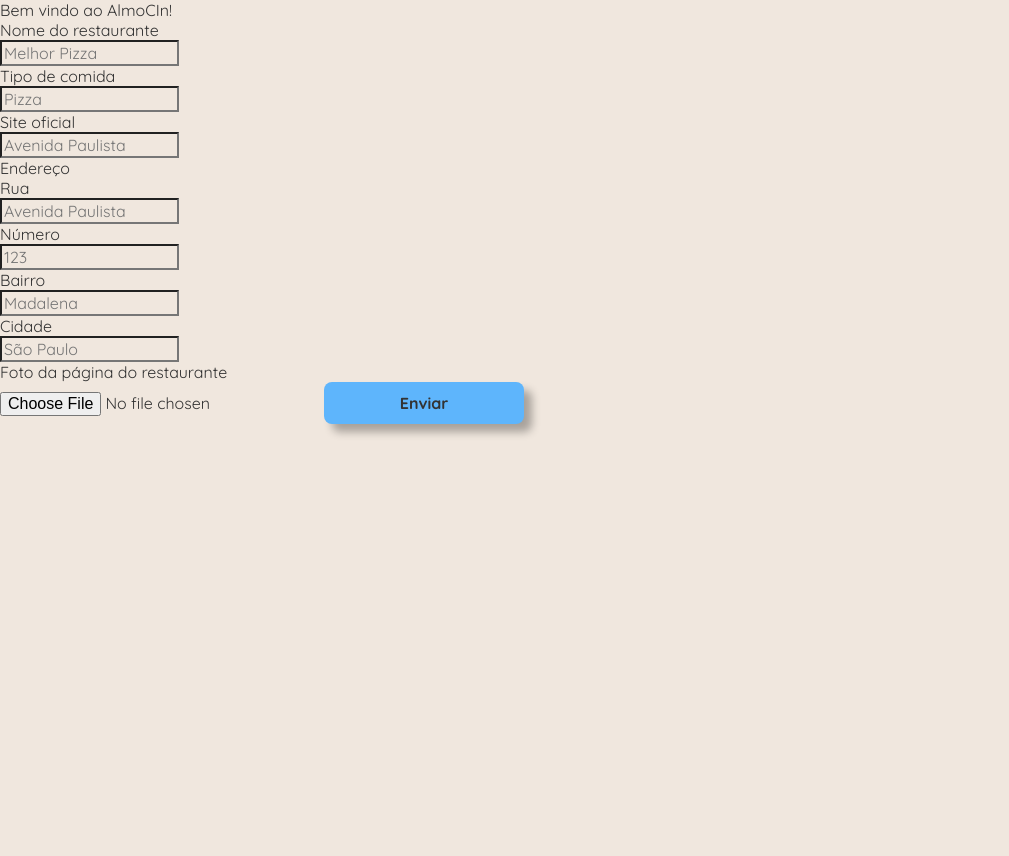
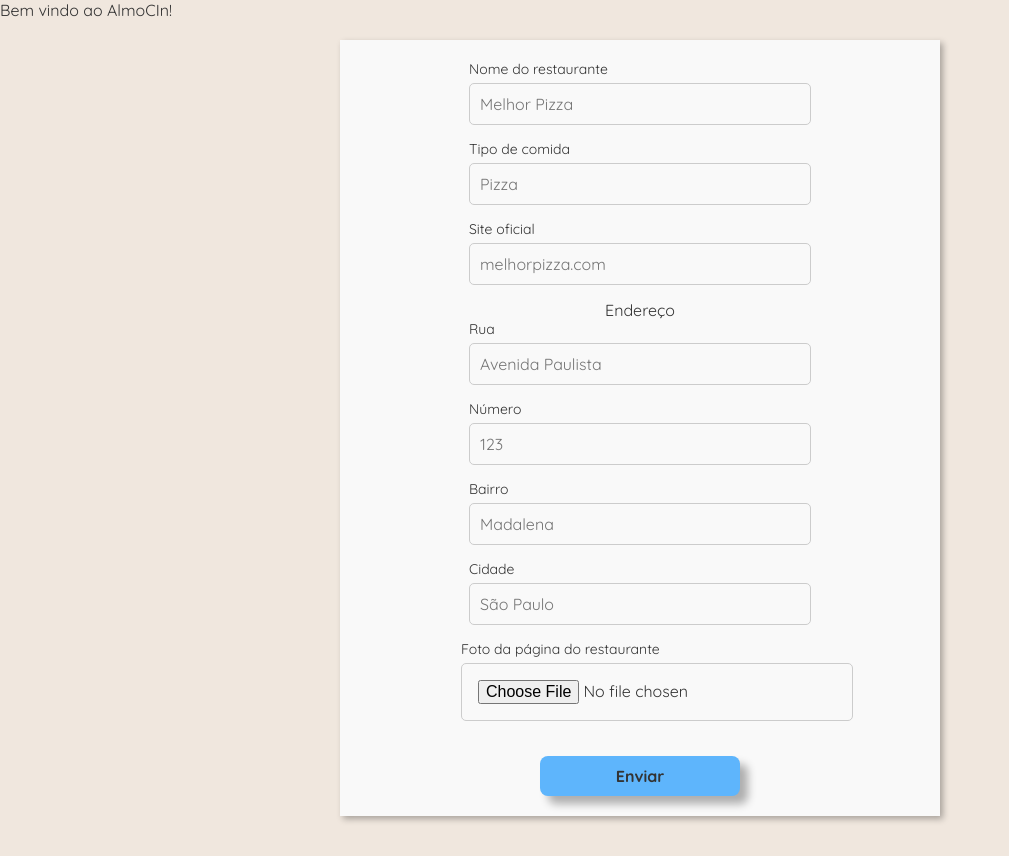
Before and after one commit to Software-Engineering-Assistantship/ess-base-project, a React (Create React App) app in the folder frontend/: page /restaurants/create in a window 1280 px wide. Shown: the whole page, without its empty margins (0-1009 px from the left). Before the commit the page ends 800 px from the top, so only its background shows below. Built offline with nearby package versions, Linux system fonts and the light colour scheme.

Commit message:
feat(restaurants): form working

```diff
--- a/frontend/src/routes/RestaurantCreate.js
+++ b/frontend/src/routes/RestaurantCreate.js
@@ -11,7 +11,7 @@ const RestaurantCreate = () => {
 
     const [name, setName] = useState('')
     const [site, setSite] = useState('')
-    const [typeFood, setTypeFood] = useState('')
+    const [typeOfFood, settypeOfFood] = useState('')
     const [number, setNumber] = useState('')
     const [street, setStreet] = useState('')
     const [city, setCity] = useState('')
@@ -19,15 +19,18 @@ const RestaurantCreate = () => {
     const [files, setFiles] = useState('')
 
     async function createNewRestaurant(ev){
-        const data = new FormData()
-        data.set('name', name)
-        data.set('typeFood', typeFood)
-        data.set('site', site)
-        data.set('number', number)
-        data.set('street', street)
-        data.set('city', city)
-        data.set('neighborhood', neighborhood)
-        data.set('file', files[0])
+
+        const data = new FormData();
+        data.append('name', name);
+        data.append('site', site);
+        data.append('typeOfFood', typeOfFood);
+        data.append('file', files[0]); // Assuming files[0] is the file you want to upload
+
+        // Append the nested address object
+        data.append('address[number]', number);
+        data.append('address[street]', street);
+        data.append('address[city]', city);
+        data.append('address[neighborhood]', neighborhood);
 
         const response = await fetch(API_BASE + '/restaurants/create', {
             method: 'POST',
@@ -36,6 +39,8 @@ const RestaurantCreate = () => {
 
         if(response.ok) {
             setRedirect(true)
+        } else {
+            console.error('Failed to create restaurant:', response.statusText);
         }
     }
 
@@ -45,47 +50,64 @@ const RestaurantCreate = () => {
 
     return (
         <div>
+            <div id = "formpage">
                 <form onSubmit={createNewRestaurant}>
-                <p>Nome do restaurante</p>
-                <input type="text" placeholder="Melhor Pizza"
-                    value={name}
+                    <div>
+                        <label htmlFor="restaurantName">Nome do restaurante</label>
+                        <input type="text" id="restaurantName" placeholder="Melhor Pizza" value={name}
                             onChange={ev => setName(ev.target.value)}/>
+                    </div>
 
-                <p>Tipo de comida</p>
-                <input type="text" placeholder="Pizza" value={typeFood}
-                    onChange={ev => setTypeFood(ev.target.value)}/>
+                    <div>
+                        <label htmlFor="typeofFood" >Tipo de comida</label>
+                        <input type="text" id="typeofFood" placeholder="Pizza" value={typeOfFood}
+                            onChange={ev => settypeOfFood(ev.target.value)}/>
+                    </div>
 
-                <p>Site oficial</p>
-                <input type="text" placeholder="Avenida Paulista"
+                    <div>
+                        <label htmlFor="restaurantSite">Site oficial</label>
+                        <input type="text" id="restaurantSite" placeholder="melhorpizza.com"
                         value={site} onChange={ev => setSite(ev.target.value)}/>
+                    </div>
 
-                <p>Endereço</p>
+                    <p id="address-title" >Endereço</p>
 
-                <p>Rua</p>
-                <input type="text" placeholder="Avenida Paulista"
+                    <div>
+                        <label htmlFor="street">Rua</label>
+                        <input type="text" id="street" placeholder="Avenida Paulista"
                         value={street} onChange={ev => setStreet(ev.target.value)}/>
+                    </div>
 
-                <p>Número</p>
-                <input type="number" placeholder="123" value={number}
+                    <div>
+                        <label htmlFor="number">Número</label>
+                        <input type="text" id="number" placeholder="123" value={number}
                         onChange={ev => setNumber(ev.target.value)}/>
+                    </div>
 
-                <p>Bairro</p>
-                <input type="text" placeholder="Madalena"
+                    <div>
+                        <label htmlFor="neighborhood">Bairro</label>
+                        <input type="text" id="neighborhood" placeholder="Madalena"
                         value={neighborhood} onChange={ev => setNeighborhood(ev.target.value)}/>
+                    </div>
 
-                <p>Cidade</p>
-                <input type="text" placeholder="São Paulo"
+                    <div>
+                        <label htmlFor="city">Cidade</label>
+                        <input type="text" id="city" placeholder="São Paulo"
                         value={city} onChange={ev => setCity(ev.target.value)}/>
+                    </div>
 
-                <p>Foto da página do restaurante</p>
-                <input type="file"
+                    <div>
+                        <label htmlFor="profilePhoto">Foto da página do restaurante</label>
+                        <input type="file" id="profilePhoto"
                         onChange={ev => setFiles(ev.target.files)}/>
+                    </div>
 
                 <button className="create-button">
                     <p>Enviar</p>
                 </button>
 
                 </form>
+            </div>
 
         </div>
     );
--- a/frontend/src/style/Restaurants.css
+++ b/frontend/src/style/Restaurants.css
@@ -52,9 +52,13 @@
 }
 
 .create-button p{
-    background-color: #5eb5fc;
+    background-color: inherit;
     text-decoration: none;
     font-weight: bold;
+}
+
+.create-button:hover{
+  background-color: #3793df;
 }
 
 .link{
@@ -97,7 +101,8 @@
     height: 1.6em;
   }
 
-  .view-button:active {
+  .view-button:active,
+  .create-button:active {
     box-shadow: 0.2em 0.2em 0.3em rgba(0, 0, 0, 0.3);
     transform: translate(0.1em, 0.1em);
   }
@@ -112,3 +117,69 @@
     margin-top: 50px;
     margin-left: 50px;
 }
+
+#formpage {
+  display: flex;
+  flex-direction: column;
+  justify-content: center;
+  align-items: center;
+  padding: 20px;
+ }
+
+ #address-title{
+  background-color: #f9f9f9;
+ }
+
+ #formpage form {
+  padding-top: 20px;
+  box-shadow: 0.2em 0.2em 0.4em rgba(0, 0, 0, 0.3);
+  display: flex;
+  flex-direction: column;
+  align-items: center;
+  width: 100%;
+  max-width: 600px; /* Set a max width to prevent the form from becoming too wide on large screens */
+  margin-bottom: 20px;
+  background-color: #f9f9f9;
+ }
+
+ #formpage div {
+  display: flex;
+  flex-direction: column;
+  margin-bottom: 15px;
+  background-color: #f9f9f9;
+ }
+
+ #formpage label {
+  margin-bottom: 5px;
+  font-size: 14px;
+  color: #333;
+  background-color: #f9f9f9;
+ }
+
+ #formpage input[type="text"],
+ #formpage input[type="number"]{
+  padding: 10px;
+  border: 1px solid #ccc;
+  border-radius: 5px;
+  width: 20rem;
+  max-width: 20rem; /* Limit the width of input fields */
+  background-color: #f9f9f9;
+ }
+
+ #formpage input[type="file"] {
+  padding: 10px;
+  border: 1px solid #ccc;
+  border-radius: 5px;
+  width: 100%;
+  padding: 1rem;
+  max-width: 23rem; /* Limit the width of input fields */
+  background-color: #f9f9f9;
+  cursor: pointer;
+  /* font-size: 13px; */
+ }
+
+ #formpage button.create-button {
+  padding: 10px 20px;
+  cursor: pointer;
+  margin: 20px;
+ }
```
Also changed, not shown: 1 other file (tests, documents, lock files or other folders). Lines whose indentation alone changed are shown as unchanged.
